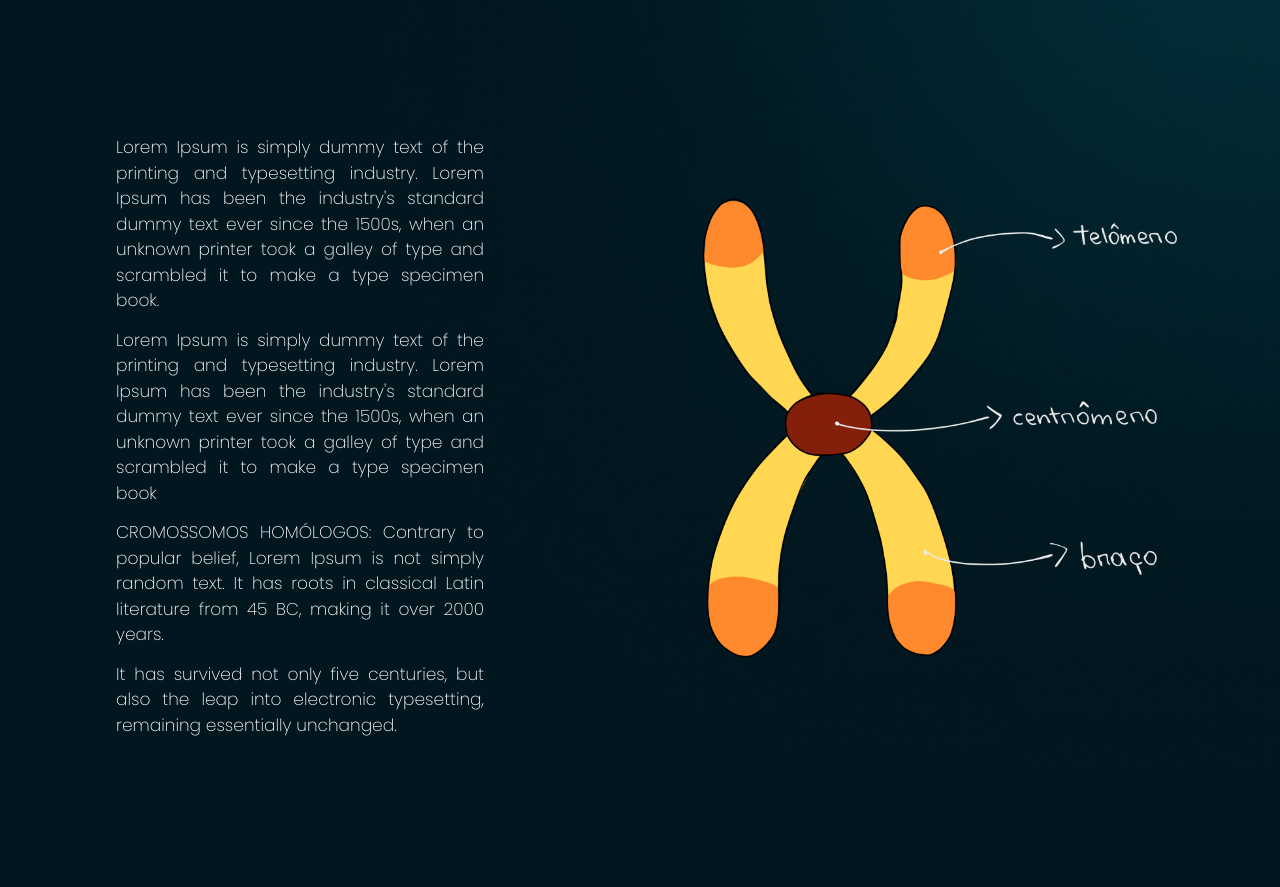
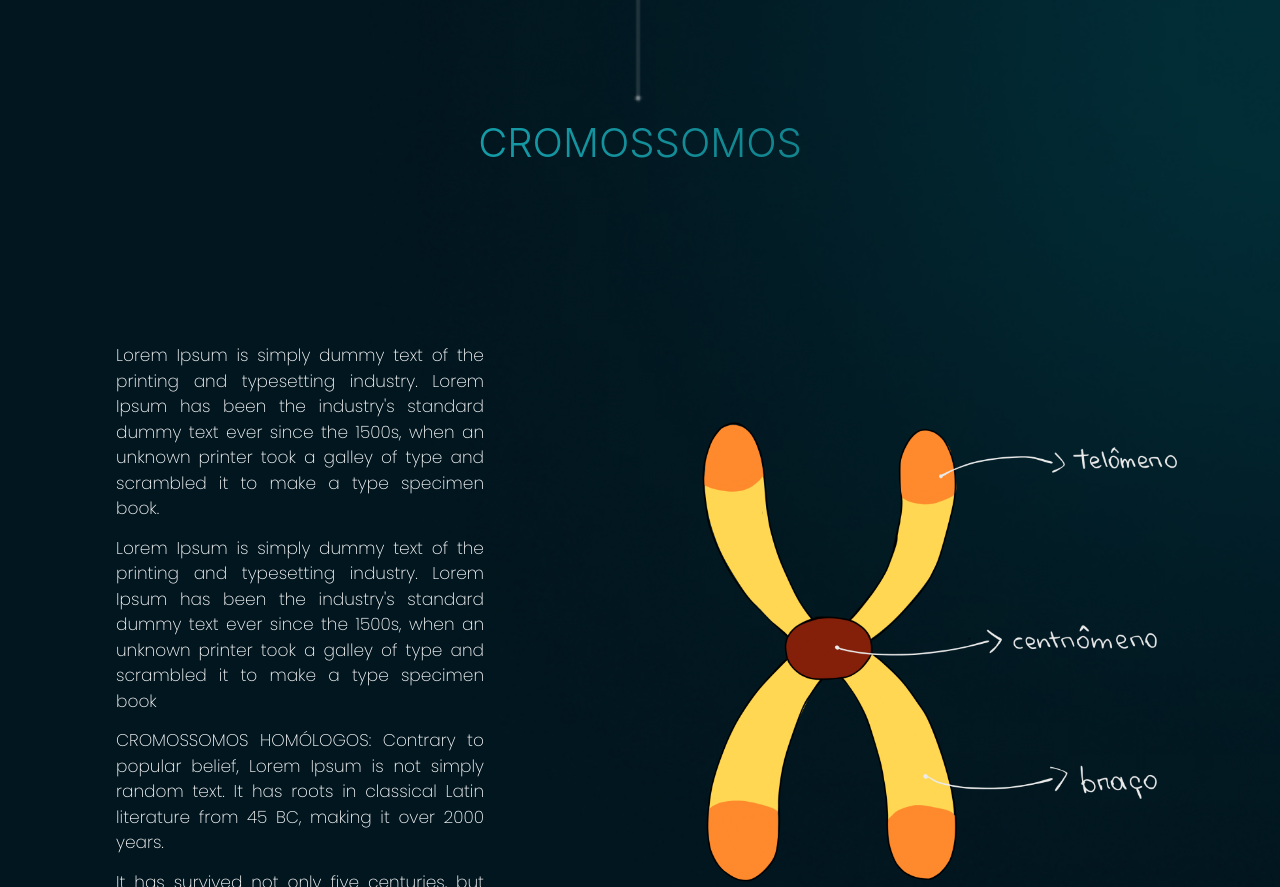
Before and after one commit to Matheus1415/Mendel, a React (Vite) app: page /fundamentos in a window 1280 px wide. Shown: the part 1913-2800 px from the top of the page. Built offline with nearby package versions, Linux system fonts and the light colour scheme.

Commit message:
Adcionado interatividade nos Braços do Cromosoomo

```diff
--- a/src/pages/Fundamentos/alleles.jsx
+++ b/src/pages/Fundamentos/alleles.jsx
@@ -2,7 +2,6 @@ import { Box, Flex, Heading, Text, useBreakpointValue } from '@chakra-ui/react';
 
 export const Alleles = () => {
     const Walleles = useBreakpointValue({ base:"25rem", md:"50rem", lg:"67rem" })
-    const Halleles = useBreakpointValue({lg:"36.8rem"})
 
 return (
 
--- a/src/pages/Fundamentos/cells.jsx
+++ b/src/pages/Fundamentos/cells.jsx
@@ -1,12 +1,10 @@
 import React from 'react';
-import { Box, Flex, Heading, Image, Text, UnorderedList, ListItem, Button, Tooltip, useBreakpointValue } from '@chakra-ui/react';
-import { LayoutIntroduction } from '../../layout/LayoutIntroduction';
-import { LayoutBaseModify } from '../../layout/LayoutBaseModify';
+import { Box, Flex, Heading, Image, UnorderedList, ListItem} from '@chakra-ui/react';
 
 export const Cells = () => {
     return (
 
-    <Box as='section' bgImage="/assets/bgFundamentos/bgCells.jpg" bgRepeat='no-repeat' bgPosition="center" bgSize="cover">
+    <Box as='section' pb='10rem' bgImage="/assets/bgFundamentos/bgCells.jpg" bgRepeat='no-repeat' bgPosition="center" bgSize="cover">
 
     <Heading
       variant="PrimaryTitle"
--- a/src/pages/Fundamentos/chromossomes.jsx
+++ b/src/pages/Fundamentos/chromossomes.jsx
@@ -3,8 +3,8 @@ import { Box, Flex, Heading, Image, Text, Tooltip} from '@chakra-ui/react';
 export const Chromossomes = () => {
 return (
 
-<Box as='section' mb='10rem' bgImage="/assets/bgFundamentos/bgChromo.jpg" bgRepeat='no-repeat' bgPosition="center" bgSize="cover">
-  <Heading variant="PrimaryTitle" textAlign="center" mb="5rem" mt={{base:"2rem", lg:"0"}} pt="10rem">
+<Box as='section' bgImage="/assets/bgFundamentos/bgChromo.jpg" bgRepeat='no-repeat' bgPosition="center" bgSize="cover">
+  <Heading variant="PrimaryTitle" textAlign="center" mb="10rem" mt={{base:"2rem", lg:"5rem"}} pt="5rem">
   CROMOSSOMOS
   </Heading>
   <Flex
@@ -15,7 +15,6 @@ export const Chromossomes = () => {
   >
     <Box
       maxWidth={{base:'55rem', lg:'25rem'}}
-      marginTop='2rem'
       p={{base:"1rem"}}
     >
       <Text variant="Paragraph">Lorem Ipsum is simply dummy text of the printing and typesetting industry. Lorem Ipsum has been the industry's standard dummy text ever since the 1500s, when an unknown printer took a galley of type and scrambled it to make a type specimen book.</Text>
@@ -51,7 +50,7 @@ export const Chromossomes = () => {
           left='41%'
         ></Box>
       </Tooltip>
-      <Tooltip label='Esta parteenomina-se Telômeno' hasArrow placement='bottom' maxW='fit-content'>
+      <Tooltip label='Esta parte denomina-se Telômeno' hasArrow placement='bottom' maxW='fit-content'>
         <Box // BRAÇO ESQUERDO INFERIOR DO CROMOSSOMO
           h='15.7%'
           w='15%'
@@ -81,6 +80,63 @@ export const Chromossomes = () => {
           left='18.5%'
         ></Box>
       </Tooltip>
+      <Tooltip label='Esta parte denomina-se Braço' hasArrow placement='left' maxW='fit-content'>
+        <Box // BRAÇO ESQUERDO SUPERIOR DO CROMOSSMO)
+          h='32%'
+          w='10.5%'
+          top='15%'
+          left='7%'
+          position='absolute'
+          transform='auto'
+          rotate='-25deg'
+          borderTopLeftRadius='15%'
+          borderBottomLeftRadius='60%'
+          borderBottomRightRadius='36%'
+        ></Box>
+        </Tooltip>
+      <Tooltip label='Esta parte denomina-se Braço' hasArrow placement='right' maxW='fit-content'>
+        <Box // BRAÇO DIREITO SUPERIOR DO CROMOSSMO)
+          h='30%'
+          w='10%'
+          top='17.9%'
+          left='38%'
+          position='absolute'
+          transform='auto'
+          rotate='25deg'
+          borderTopLeftRadius='15%'
+          borderTopRightRadius='30%'
+          borderBottomLeftRadius='20%'
+          borderBottomRightRadius='60%'
+        ></Box>
+      </Tooltip>
+      <Tooltip label='Esta parte denomina-se Braço' hasArrow placement='left' maxW='fit-content'>
+        <Box // BRAÇO ESQUERDO INFERIOR DO CROMOSSMO)
+          w='10.5%'
+          h='30%'
+          top='53%'
+          left='8%'
+          position='absolute'
+          transform='auto'
+          rotate='25deg'
+          borderTopLeftRadius='35%'
+          borderBottomRightRadius='25%'
+        ></Box>
+      </Tooltip>
+      <Tooltip label='Esta parte denomina-se Braço' hasArrow placement='right' maxW='fit-content'>
+        <Box // BRAÇO DIREIRO INFERIOR DO CROMOSSMO)
+          w='12%'
+          h='32%'
+          top='52%'
+          left='36%'
+          position='absolute'
+          transform='auto'
+          rotate='-22deg'
+          borderTopLeftRadius='30%'
+          borderTopRightRadius='45%'
+          borderBottomLeftRadius='15%'
+        ></Box>
+      </Tooltip>
+
     </Box>
   </Flex>
 </Box>
--- a/src/pages/Fundamentos/gene.jsx
+++ b/src/pages/Fundamentos/gene.jsx
@@ -10,6 +10,7 @@ export const Gene = () => {
   <Box
     maxWidth='25rem'
     mb='10rem'
+    marginLeft='auto'
   >
     <Heading variant='PrimaryTitle' textAlign='right'>DNA</Heading>
     <Text variant='Paragraph'>Lorem ipsum dolor sit, amet consectetur adipisicing elit. Eveniet doloremque neque esse facere fugit eligendi eos quaerat suscipit at recusandae, pariatur enim non vero asperiores id beatae et assumenda nostrum.</Text>
--- a/src/pages/Fundamentos/genoPhenoTypes.jsx
+++ b/src/pages/Fundamentos/genoPhenoTypes.jsx
@@ -58,6 +58,7 @@ export const GenoPhenoTypes = () => {
         borderRadius='50px'
         fontWeight='275'
         top='-1rem'
+        cursor='pointer'
         left={{base:"46%", lg:"73%"}}
         _hover={{
         shadow: 'md',
```
Lines whose indentation alone changed are shown as unchanged.
